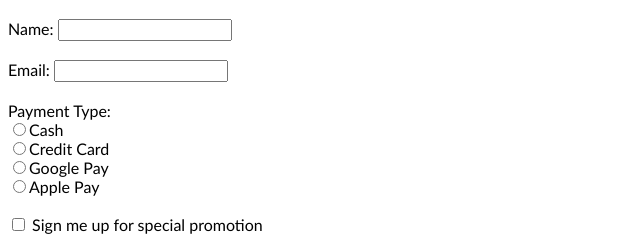
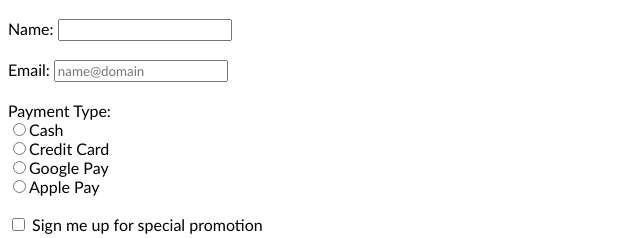
Before and after one commit to HiNa195/homework8, a plain HTML site: page html/ex4.html in a window 1280 px wide. Shown: the part 216-454 px from the top of the page, 0-640 px from the left. Drawn offline with Linux system fonts and the light colour scheme.

Commit message:
1st Release

```diff
--- a/html/ex4.html
+++ b/html/ex4.html
@@ -17,7 +17,7 @@
 		<input type="text" id="name" name="name" required><br><br>
 
 		<label for="email">Email:</label>
-		<input type="email" id="email" name="email" required><br><br>
+		<input type="email" id="email" name="email" required placeholder="name@domain"><br><br>
 
 		<label for="payment">Payment Type:</label>
         <div id="payment"></div><br>
```
